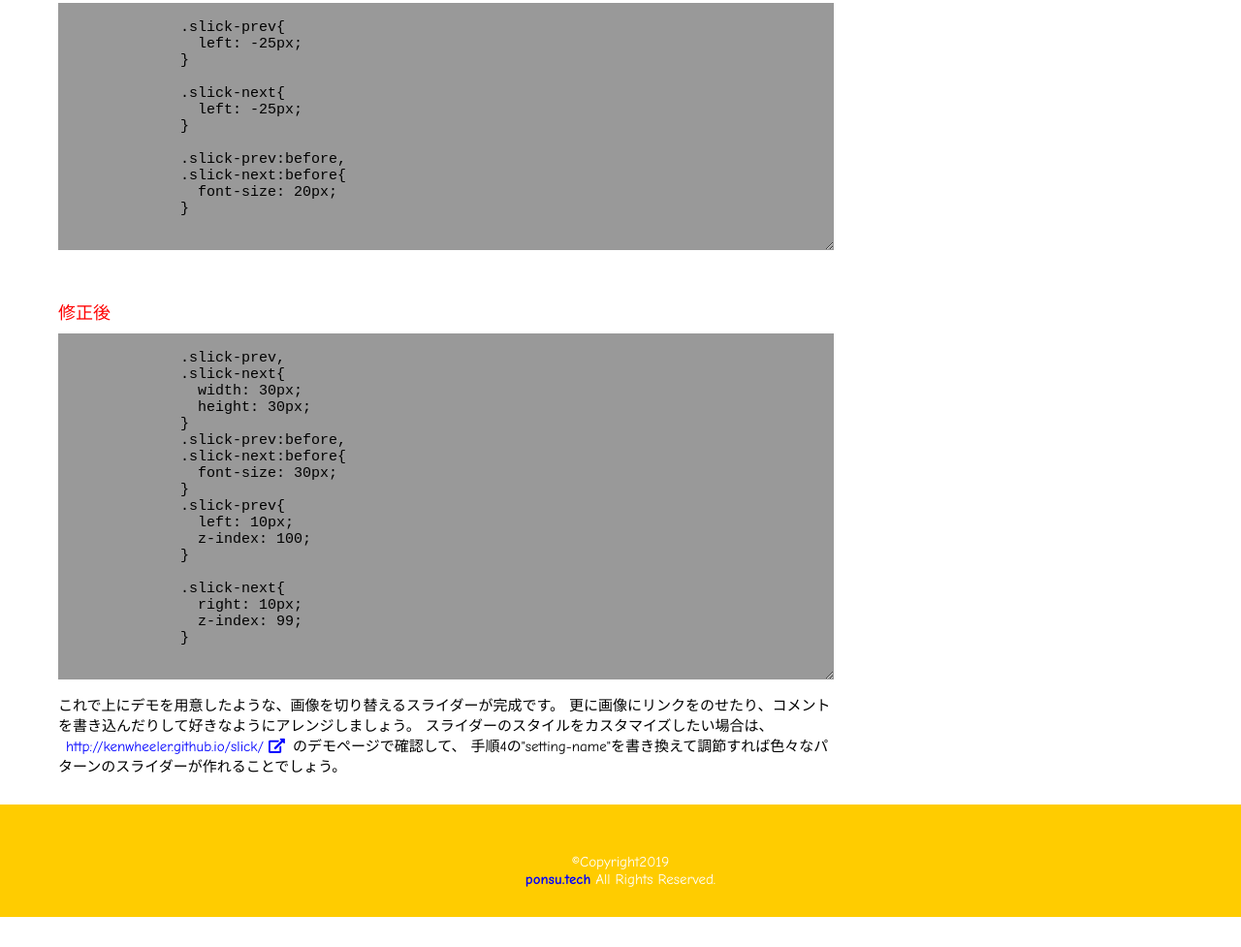
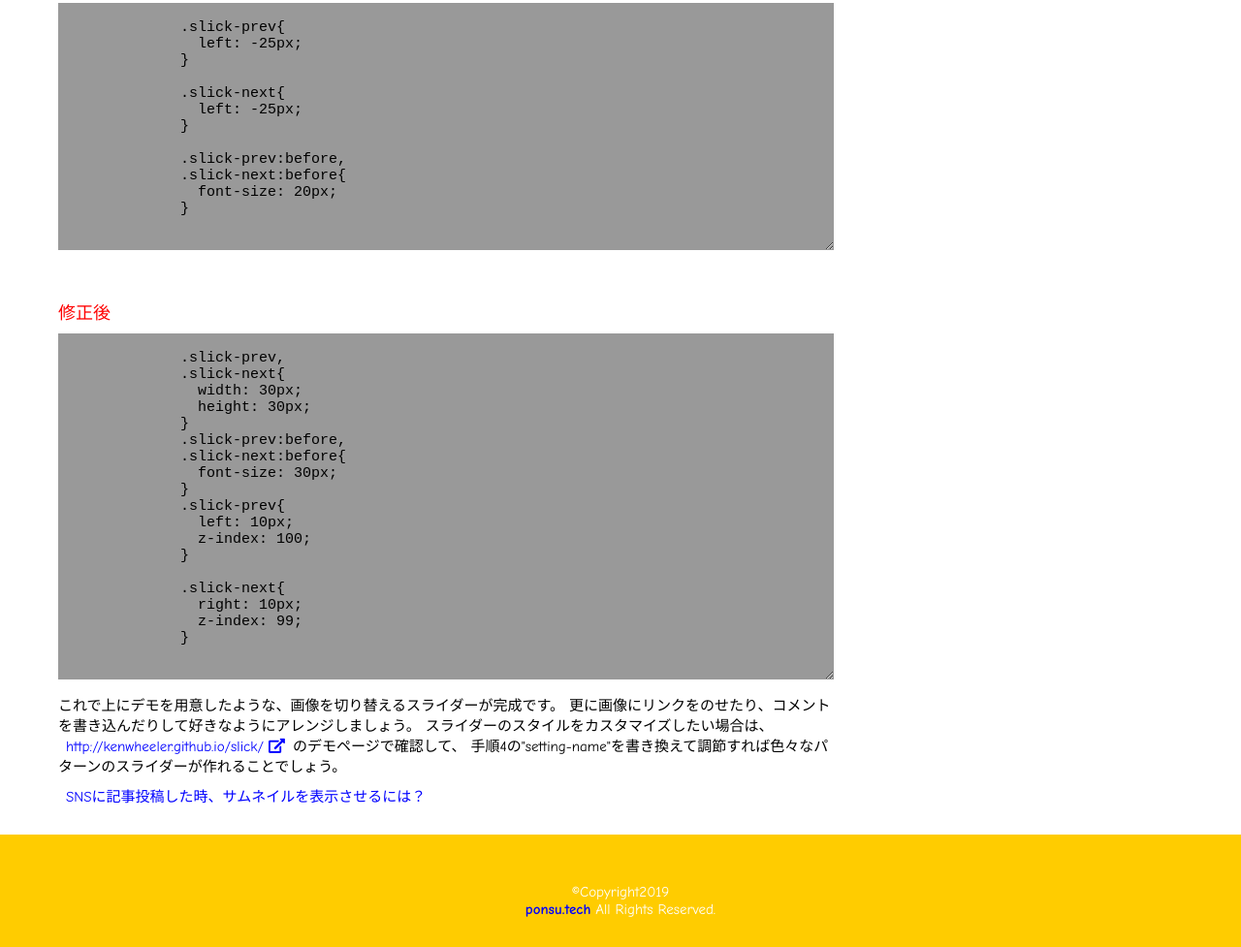
Before and after one commit to ponsu256/supreme-journey, a plain HTML site: page blog/slick.html in a window 1280 px wide. Shown: the part 5278-6255 px from the top of the page at 97% size. Before the commit the page ends 6224 px from the top, so only its background shows below. Drawn offline with Linux system fonts and the light colour scheme; a script that the page names is missing; a web font is replaced by a local one.

Commit message:
Update slick.html

```diff
--- a/blog/slick.html
+++ b/blog/slick.html
@@ -214,6 +214,7 @@
           スライダーのスタイルをカスタマイズしたい場合は、<a href="http://kenwheeler.github.io/slick/" target="_blank">http://kenwheeler.github.io/slick/&nbsp;<i class="fas fa-external-link-alt"></i></a>のデモページで確認して、
           手順4の"setting-name"を書き換えて調節すれば色々なパターンのスライダーが作れることでしょう。
           </p>
+          <a class="embedly-card" href="https://ponsu.tech/blog/thumbnail.html">SNSに記事投稿した時、サムネイルを表示させるには？</a><script async src="//cdn.embedly.com/widgets/platform.js" charset="UTF-8"></script>
           </div>
       </article>
     </div>
```
